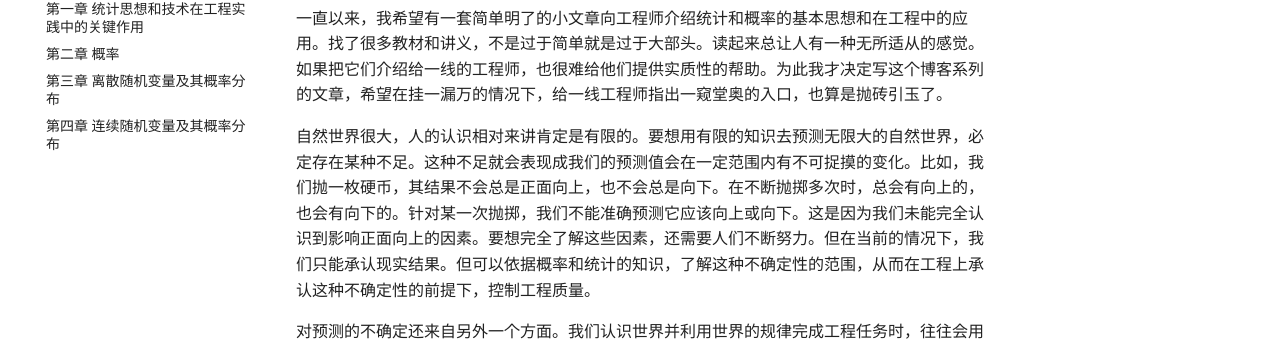
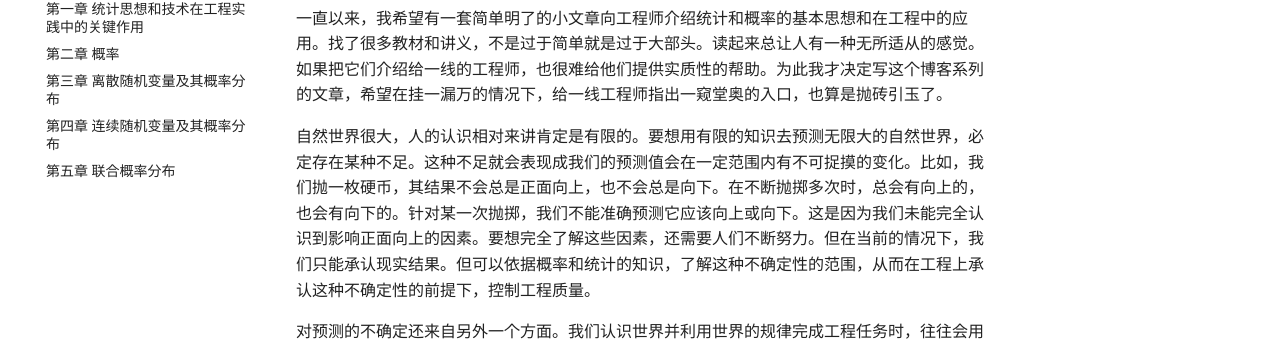
Before and after one commit to chenmich/applied_statistic_and_probability_for_engineers, an MkDocs documentation site: the page built from docs/index.md, in a window 1280 px wide. Shown: the part 174-521 px from the top of the page. Built offline with MkDocs 1.6.1 and Material for MkDocs 9.7.7, drawn with Linux system fonts in a browser that asks for light colours.

Commit message:
begin fifth

```diff
--- a/mkdocs.yml
+++ b/mkdocs.yml
@@ -5,6 +5,7 @@ nav:
     - 第二章 概率: second.md
     - 第三章 离散随机变量及其概率分布: third.md
     - 第四章 连续随机变量及其概率分布: fourth.md
+    - 第五章 联合概率分布: fifth.md
 
 
 
```
Also changed, not shown: docs/fifth.md (added, +1 -0 lines).
